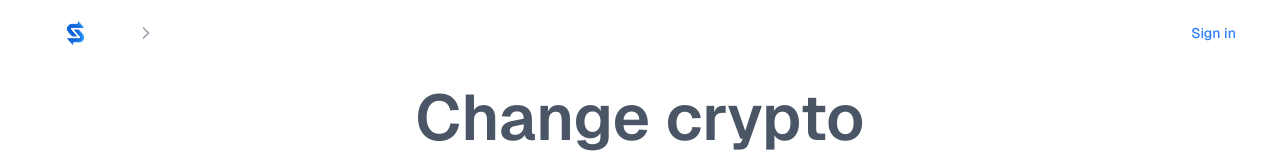
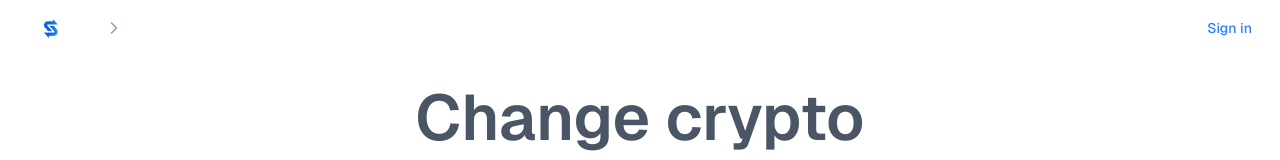
Before and after one commit to favourolaoye/gidswapv2, a Next.js app: page / in a window 1280 px wide. Shown: the top 160 px of the page. Built offline with nearby package versions, Linux system fonts and the light colour scheme.

Commit message:
fix: update logo alt text and improve layout in Header component fix: adjust font size in Hero section for better readability

```diff
--- a/_components/layout/header.tsx
+++ b/_components/layout/header.tsx
@@ -7,32 +7,32 @@ import Image from "next/image";
 
 export default function Header() {
   return (
-    <header className="fixed left-0 top-0 z-20 w-svw bg-transparent backdrop-blur transition-all dark:bg-neutral-900/95">
-      <nav className="mx-auto flex items-center justify-between py-4 px-3 text-neutral-900 lg:container dark:text-white lg:px-8">
-        <div className="flex items-start gap-2 lg:flex-1">
-          <div className="relative flex items-start gap-1">
-            <div className="flex items-center gap-1">
-
+    <header className="fixed left-0 top-0 z-20 bg-transparent w-full bg- backdrop-blur transition-all dark:bg-neutral-900/95">
+      <nav className="mx-auto flex items-center justify-between py-3 px-4 text-neutral-900 lg:container dark:text-white">
+        {/* Logo & dropdown */}
+        <div className="flex items-center gap-2 flex-shrink-0">
+          {/* Mobile logo */}
           <Image
             src="/images/giddyimg.png"
-                  alt="NextWeb3App Logo Icon"
+            alt="Logo"
             width={80}
-                  height={60}
-                  className="sm:hidden"
+            height={80}
+            className="block sm:hidden"
           />
+          {/* Desktop logo */}
           <Image
-                  src={"/images/giddyimg.png"}
-                  width={100}
-                  height={100}
-                  alt="Noblocks logo"
-                  className="hidden sm:flex"
+            src="/images/giddyimg.png"
+            alt="Logo"
+            width={80}
+            height={80}
+            className="hidden sm:block"
           />
+          {/* Dropdown Icon */}
+          <ChevronDown className="hidden sm:inline size-5 text-gray-400 dark:text-white/50 -rotate-90" />
+        </div>
 
-              <ChevronDown className="size-5 cursor-pointer text-gray-400 transition-transform duration-200 dark:text-white/50 max-sm:hidden -rotate-90" />
-            </div>
-          </div>
-        </div>
-        <div className="flex gap-3 text-sm font-medium">
+        {/* CTA */}
+        <div className="flex items-center gap-2 text-sm font-medium">
           <Button
             variant="secondary"
             size="sm"
--- a/_components/sections/Hero.tsx
+++ b/_components/sections/Hero.tsx
@@ -22,7 +22,7 @@ export default function Hero() {
               <span className="text-3xl text-gray-600 dark:text-white/80 sm:text-[2.5rem] md:text-[3.5rem] lg:text-[4rem]">
                 Change crypto
               </span>
-              <span className="text-[2.5rem] font-bold sm:text-[3.25rem] md:text-[4.75rem] lg:text-[5.25rem]">
+              <span className="text-[2rem] font-bold sm:text-[3.25rem] md:text-[4.75rem] lg:text-[5.25rem]">
                 to cash in seconds
               </span>
             </h1>
```
Lines whose indentation alone changed are shown as unchanged.
